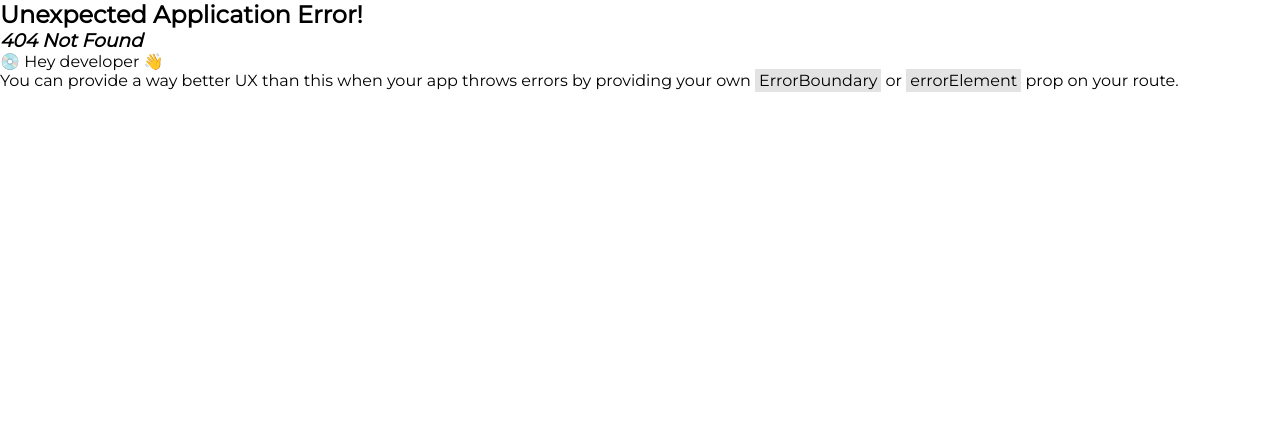
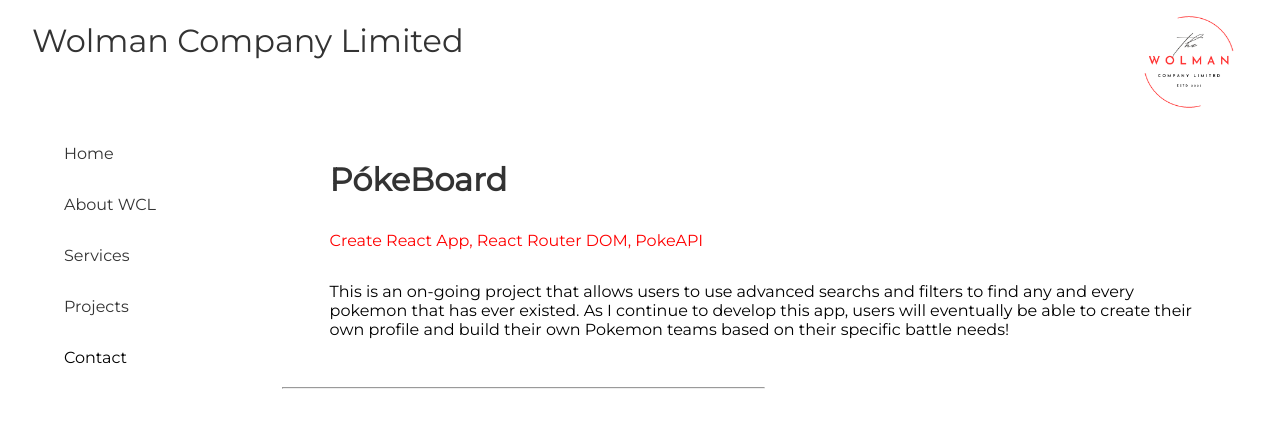
Before and after one commit to MWolman1990/wolman-company-limited, a React (Create React App) app: page /projects in a window 1280 px wide. Before the commit this address had no page. Shown: the top 428 px of the page. Built offline with nearby package versions, Linux system fonts and the light colour scheme; a web font is replaced by a local one.

Commit message:
Added projects page and added PokeBoard project

```diff
--- a/src/Menu.js
+++ b/src/Menu.js
@@ -6,7 +6,7 @@
             <li><Link to="/">Home</Link></li>
             <li><Link to="about">About WCL</Link></li>
             <li><Link to ="services">Services</Link></li>
-            <li>Projects</li>
+            <li><Link to ="projects">Projects</Link></li>
             <li>Contact</li>
         </ul>
     )
--- /dev/null
+++ b/src/Projects.js
@@ -0,0 +1,23 @@
+import React from 'react'
+import './services.css'
+
+const Services = () => {
+   return (
+    <div id="services" className="viewport">
+        <div id="services-content">
+            <div className="service-item">
+                <div className="service-title">
+                    <a href="https://pokeboard-d891a9b23226.herokuapp.com/" target="_blank">PókeBoard</a>
+                </div>
+                <div className="service-stacks">
+                    Create React App, React Router DOM, PokeAPI
+                </div>
+                <div className="service-description">This is an on-going project that allows users to use advanced searchs and filters to find any and every pokemon that has ever existed. As I continue to develop this app, users will eventually be able to create their own profile and build their own Pokemon teams based on their specific battle needs!</div>
+            </div>
+        </div>
+        <hr class="divider"/>
+    </div>
+   )
+}
+
+export default Services
--- a/src/blogs/blogs.js
+++ b/src/blogs/blogs.js
@@ -1,6 +1,20 @@
 const blogs = [
     {
         id: 0,
+        title: 'Heroku CDN/HTTP Challenge with Squarespace',
+        meta: {
+            date: 'October 14th, 2023',
+            author: 'Matthew Wolman'
+        },
+        intro: 'What is an HTTP Challenge? What records do I need in my Squarespace DNS settings to accurately point my domain to my Heroku App? We will answer that and more!',
+        data: `Lorem ipsum dolor sit amet, consectetur adipiscing elit, sed do eiusmod tempor incididunt ut labore et dolore magna aliqua. Donec enim diam vulputate ut pharetra sit amet. Velit ut tortor pretium viverra suspendisse potenti nullam ac tortor. Urna cursus eget nunc scelerisque viverra mauris in aliquam sem. Purus semper eget duis at tellus at urna. Semper feugiat nibh sed pulvinar proin gravida. Habitant morbi tristique senectus et netus et. Id neque aliquam vestibulum morbi blandit. Nisl vel pretium lectus quam id. Elit sed vulputate mi sit amet mauris commodo quis. Maecenas pharetra convallis posuere morbi leo urna molestie at elementum. Lobortis mattis aliquam faucibus purus.
+
+                Et magnis dis parturient montes. Viverra ipsum nunc aliquet bibendum enim facilisis gravida neque convallis. Non pulvinar neque laoreet suspendisse interdum consectetur libero. Nisi scelerisque eu ultrices vitae. Ornare aenean euismod elementum nisi. Purus in mollis nunc sed id semper risus in. Molestie a iaculis at erat pellentesque adipiscing commodo. Magna fringilla urna porttitor rhoncus dolor purus non enim praesent. Vel risus commodo viverra maecenas accumsan lacus vel facilisis. Erat nam at lectus urna duis convallis convallis. Hac habitasse platea dictumst vestibulum rhoncus est. Sed viverra tellus in hac. Nulla pellentesque dignissim enim sit. Leo a diam sollicitudin tempor id.
+
+                Tempus urna et pharetra pharetra massa massa ultricies mi quis. Faucibus ornare suspendisse sed nisi lacus sed viverra tellus in. Vel quam elementum pulvinar etiam non quam lacus. Molestie a iaculis at erat pellentesque adipiscing commodo. Cursus sit amet dictum sit amet justo donec. Quam viverra orci sagittis eu volutpat. Morbi blandit cursus risus at ultrices mi tempus imperdiet nulla. Urna neque viverra justo nec ultrices dui sapien. Ipsum consequat nisl vel pretium lectus quam id leo. Id semper risus in hendrerit gravida rutrum quisque non tellus. Sed ullamcorper morbi tincidunt ornare massa eget. Facilisis sed odio morbi quis commodo. Egestas congue quisque egestas diam in. Nunc pulvinar sapien et ligula ullamcorper malesuada proin libero nunc.`
+    },
+    {
+        id: 1,
         title: 'React useEffect Running Twice',
         meta: {
             date: 'October 13th, 2023',
--- a/src/index.js
+++ b/src/index.js
@@ -11,6 +11,7 @@
 import Services from './Services.js'
 import getBlog from './loaders/getBlog.js'
 import Article from './Article.js'
+import Projects from './Projects.js'
 
 const router = createBrowserRouter([
   {
@@ -35,8 +36,11 @@
         loader: async ({ params }) => {
           return getBlog(params.id)
         }
+      },
+      {
+        path: 'projects',
+        element: <Projects/>
       }
-
     ]
   },
 
```
